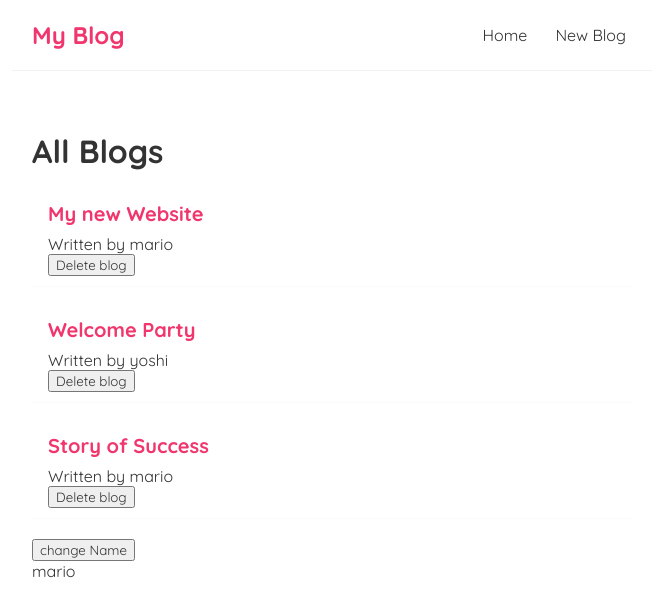
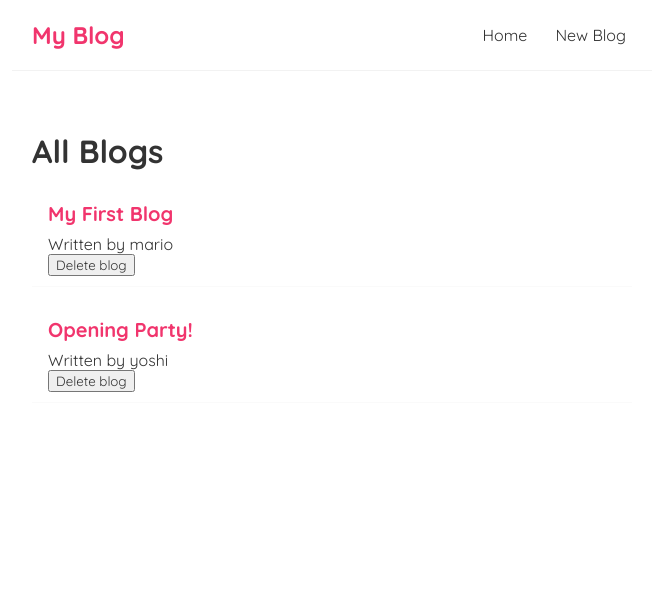
Before and after one commit to SanjanaKote/ReactJS, a React (Create React App) app: page / in a window 1280 px wide. Shown: the top 616 px of the page, without its empty margins (308-964 px from the left). Built offline with nearby package versions, Linux system fonts and the light colour scheme; data requests are answered from the project's data file.

Commit message:
fetching the data in useEffect

```diff
--- a/src/Home.js
+++ b/src/Home.js
@@ -2,13 +2,9 @@
 import BlogList from "./blogList";
 
 const Home=()=>{
-    const [blogs, setBlogs]=useState([
-        {title:'My new Website', body:'lorem ispkmk..',author:'mario',id:1},
-        {title:'Welcome Party', body:'lorem ispkmk..',author:'yoshi',id:2},
-        {title:'Story of Success', body:'lorem ispkmk..',author:'mario',id:3},
-    ]);
+    const [blogs, setBlogs]=useState(null);
 
-const [name,setName]=useState('mario');
+
 
 const handleDelete=(id)=>{
     const newBlogs =blogs.filter(blog =>blog.id !==id);
@@ -16,15 +12,18 @@
 }
 
 useEffect(()=>{
-    console.log('use effect ran');
-    console.log(name);
-},[name]);
+    fetch('http://localhost:8000/blogs')
+        .then(res=>{
+            return res.json();
+        }).then(data => {
+            setBlogs(data);
+        });
+},[]);
 
 return(
     <div className="home">
-        <BlogList  blogs={blogs} title="All Blogs" handleDelete={handleDelete} />
-        <button onClick={()=>setName('luigi')}>change Name</button>
-        <p>{name}</p>
+        {blogs && <BlogList  blogs={blogs} title="All Blogs" handleDelete={handleDelete} />}
+
     </div>
     );
 }
```
